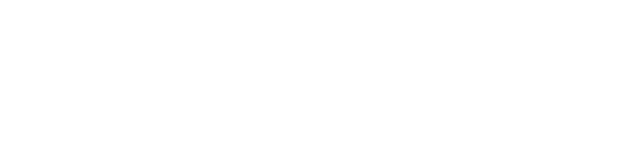
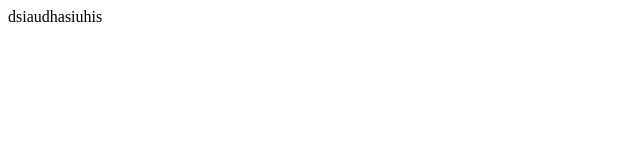
Before and after one commit to raquelamara/teste, a plain HTML site: page index.html in a window 1280 px wide. Shown: the whole page, without its empty margins (0-640 px from the left). Drawn offline with Linux system fonts and the light colour scheme.

Commit message:
minor fixes

```diff
--- a/index.html
+++ b/index.html
@@ -7,6 +7,6 @@
     <title>Document</title>
 </head>
 <body>
-
+    dsiaudhasiuhis
 </body>
 </html>
```
